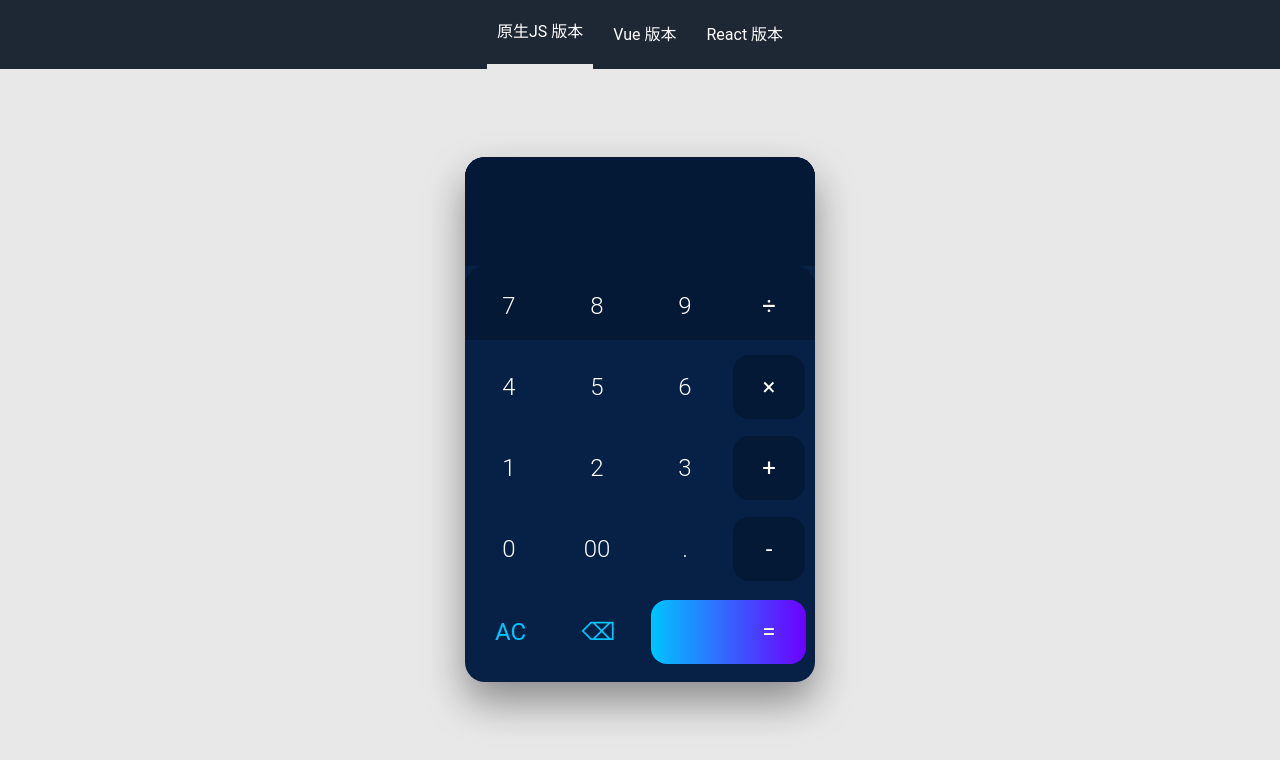
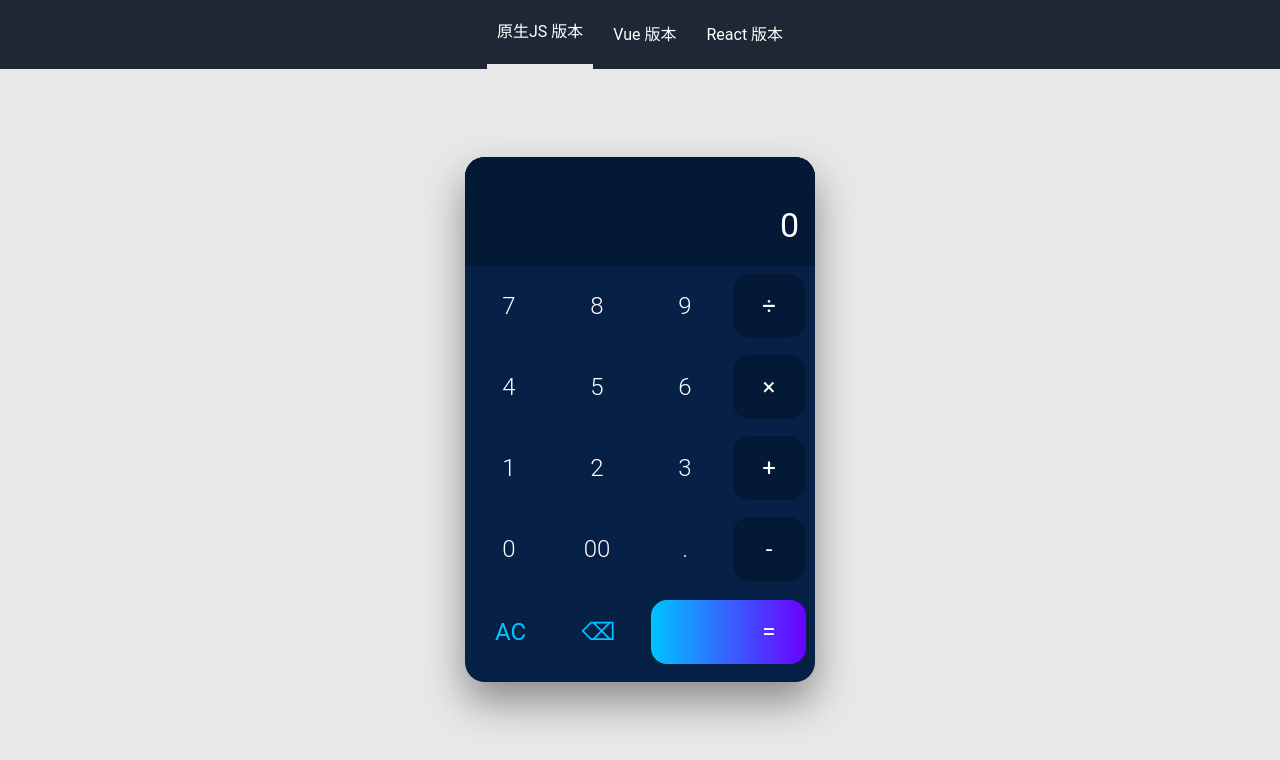
Before and after one commit to s3267920/Calculator, a website: page index.html in a window 1280 px wide. Shown: the top 760 px of the page. Drawn offline with Linux system fonts and the light colour scheme; the site is published under a folder, as on GitHub Pages, so addresses that start at the root find nothing.

Commit message:
修改 index.htm a 連結位置

```diff
--- a/index.html
+++ b/index.html
@@ -73,7 +73,7 @@
       </div>
     </main>
 
-    <script src="/js/calculator.js"></script>
+    <script src="./js/calculator.js"></script>
   </body>
   <footer>
     <a href=""> <i class="fab fa-github github_icon"></i></a>
```
